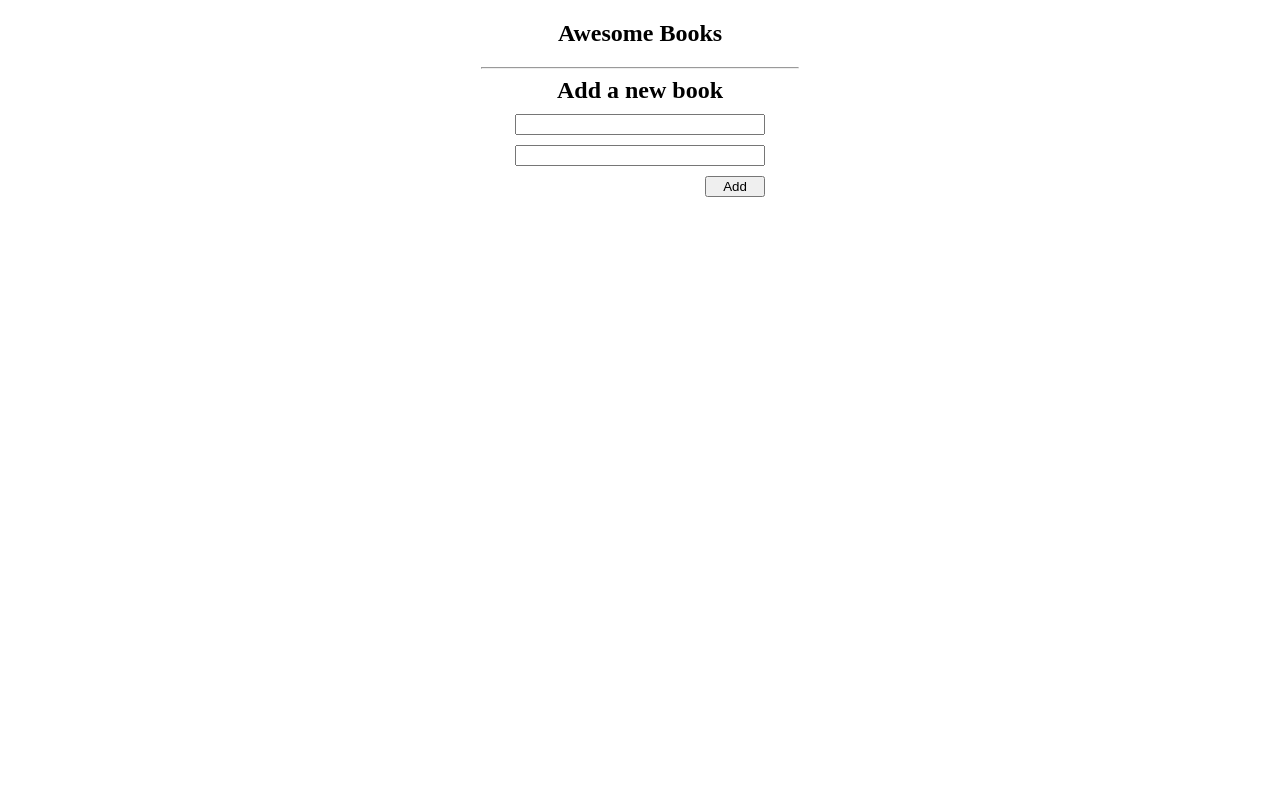
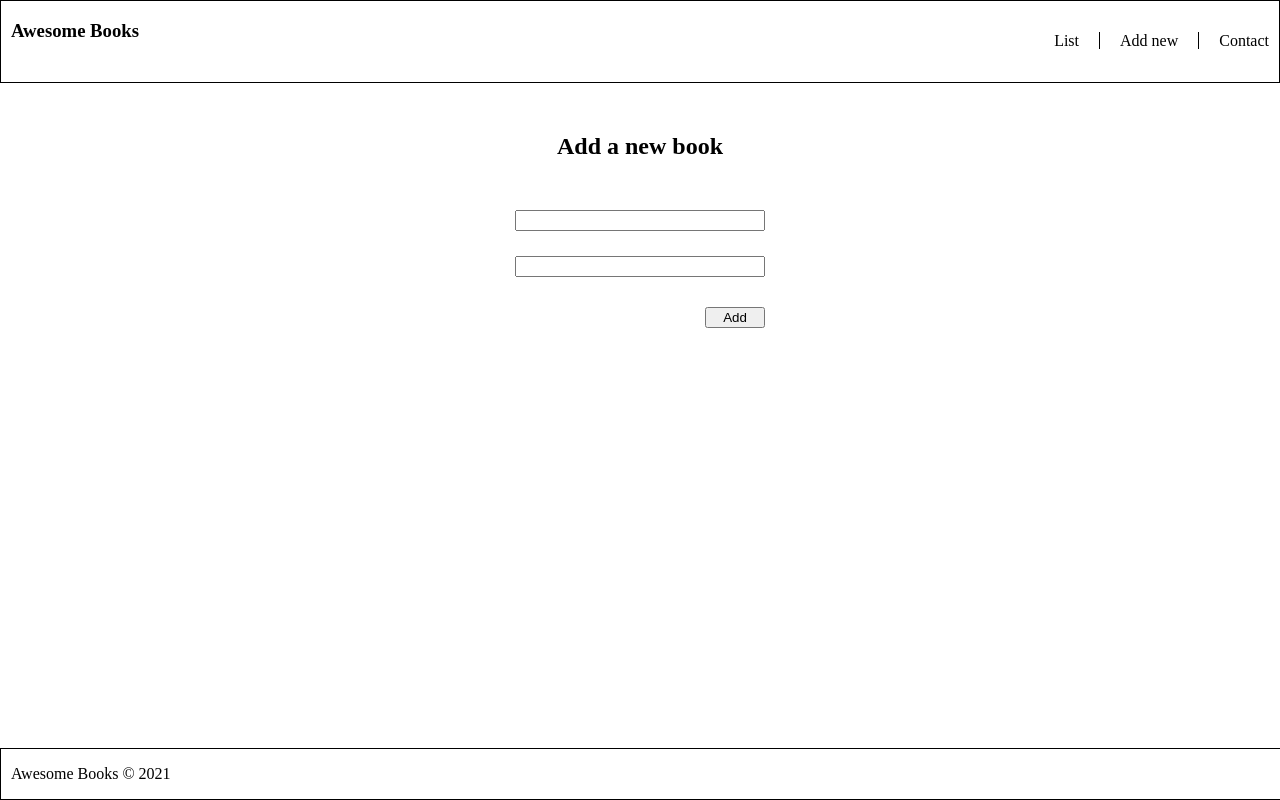
Before and after one commit to erickhansx/awesomebooks, a website with bundled scripts: page index.html in a window 1280 px wide. Built offline with nearby package versions, Linux system fonts and the light colour scheme.

Commit message:
Edit the format for Add Book Form

```diff
--- a/index.html
+++ b/index.html
@@ -9,9 +9,20 @@
   </head>
   <body>
     <section class="awesome-books">
-      <h1>Awesome Books</h1>
+      <nav class="awesome-books__nav">
+        <h1>Awesome Books</h1>
+        <ul class="awesome-books__nav-list">
+          <li class="awesome-books__nav-item">
+            <a href="#" class="awesome-books__nav-link nav__link--1">List</a>
+          </li>
+          <li class="awesome-books__nav-item">
+            <a href="#" class="awesome-books__nav-link nav__link--2">Add new</a>
+          </li>
+          <li class="awesome-books__nav-item">
+            <a href="#" class="awesome-books__nav-link">Contact</a>
+          </li>
+      </nav>
       <div class="booksDiv"></div>
-      <hr class="hr--list" />
       <form class="addBookForm">
         <h1 class="addBookForm__h1">Add a new book</h1>
         <input type="text" name="title" id="title" required />
@@ -19,6 +30,9 @@
         <button type="submit" class="add-btn">Add</button>
       </form>
     </section>
+    <footer class="copyright">
+      <p>Awesome Books &copy; 2021</p>
+    </footer>
     <script type="module" src="index.js"></script>
   </body>
 </html>
--- a/style.css
+++ b/style.css
@@ -1,5 +1,39 @@
+body {
+  display: block;
+  margin: 0;
+}
+
 .awesome-books h1 {
   text-align: center;
+  margin-bottom: 40px;
+}
+
+.awesome-books__nav {
+  display: flex;
+  justify-content: space-between;
+  align-items: center;
+  border: 1px solid #000;
+  padding: 0 10px;
+  margin-bottom: 50px;
+}
+
+.awesome-books__nav-list {
+  display: flex;
+  list-style: none;
+  margin: 0;
+  padding-right: 0;
+  gap: 20px;
+}
+
+.awesome-books__nav-link {
+  text-decoration: none;
+  color: #000;
+}
+
+.nav__link--1,
+.nav__link--2 {
+  border-right: 1px solid #000;
+  padding-right: 20px;
 }
 
 .addBookForm {
@@ -38,7 +72,23 @@
   margin: 0 auto;
 }
 
+#title {
+  margin-bottom: 15px;
+}
+
+#author {
+  margin-bottom: 20px;
+}
+
 .add-btn {
   width: 60px;
   align-self: flex-end;
 }
+
+.copyright {
+  position: fixed;
+  bottom: 0;
+  border: 1px solid #000;
+  width: 100%;
+  padding: 0 10px;
+}
```
